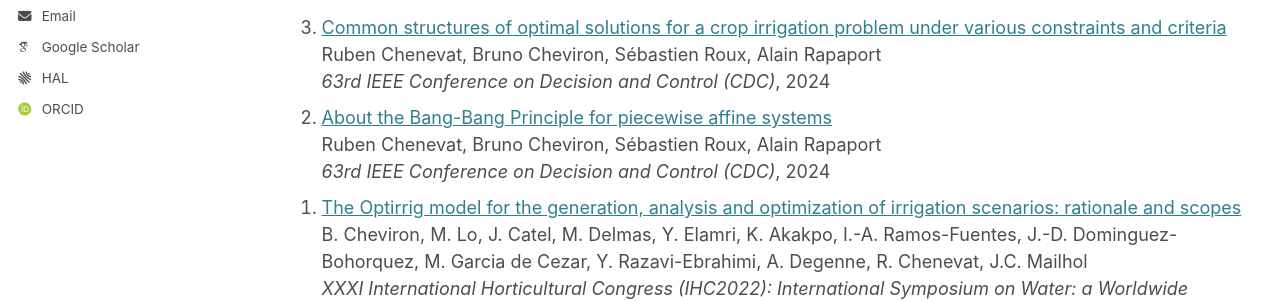
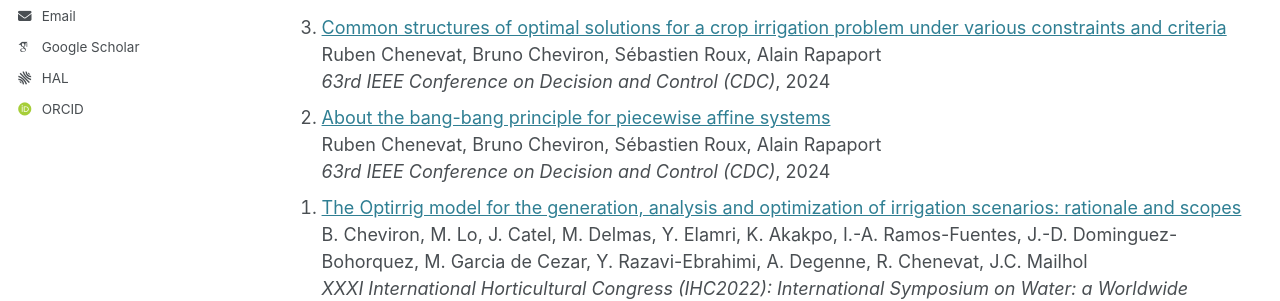
Before and after one commit to rubenchenevat/rubenchenevat.github.io, a Jekyll site: the page built from _pages/publications.html, in a window 1280 px wide and 900 px high. Shown: the part 442-743 px from the top of the window. Built offline with Jekyll 4.4.1, drawn with Linux system fonts in a browser that asks for light colours; some web fonts are replaced.

```diff
--- a/_pages/publications.html
+++ b/_pages/publications.html
@@ -61,7 +61,7 @@ author_profile: true
         <em>63rd IEEE Conference on Decision and Control (CDC)</em>, 2024
     </li>
     <li>
-        <a href="https://ieeexplore.ieee.org/document/10886617" target="_blank">About the Bang-Bang Principle for piecewise affine systems</a><br>
+        <a href="https://ieeexplore.ieee.org/document/10886617" target="_blank">About the bang-bang principle for piecewise affine systems</a><br>
         Ruben Chenevat, Bruno Cheviron, Sébastien Roux, Alain Rapaport<br>
         <em>63rd IEEE Conference on Decision and Control (CDC)</em>, 2024
     </li>
```
